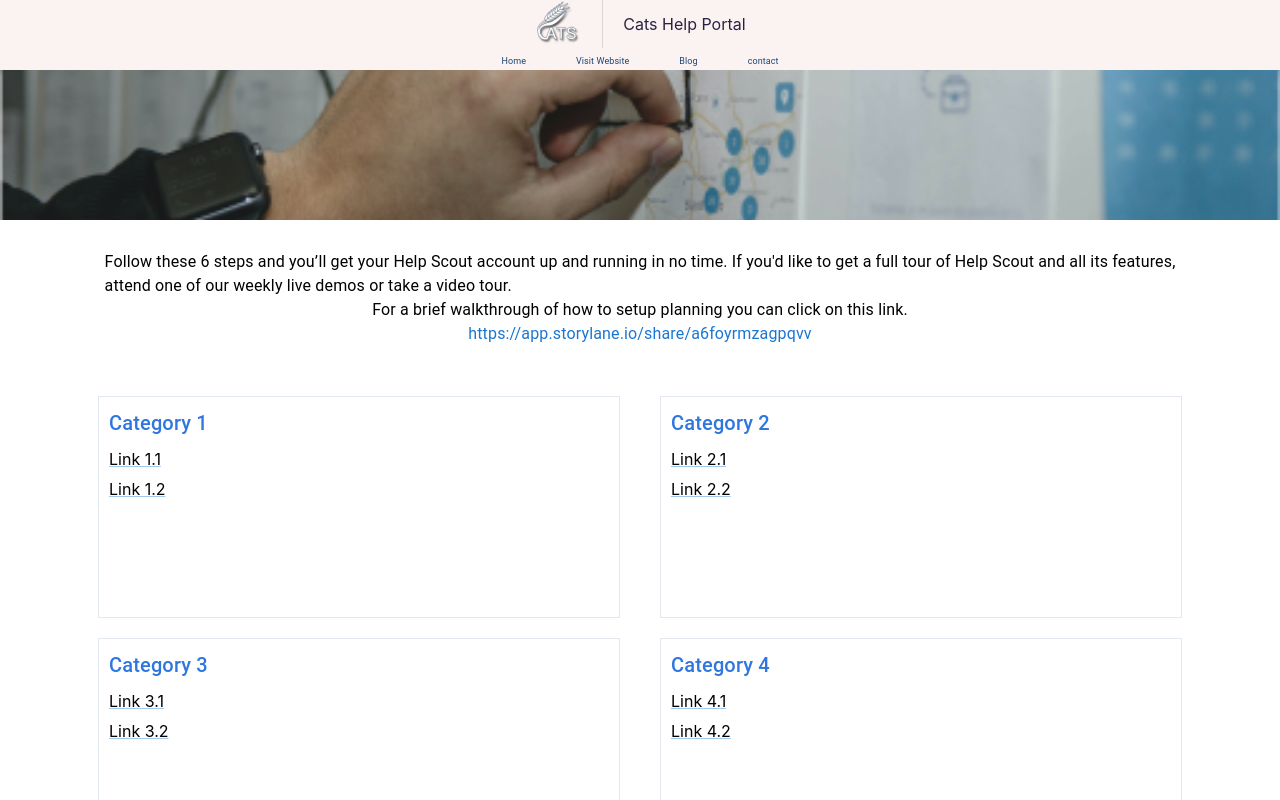
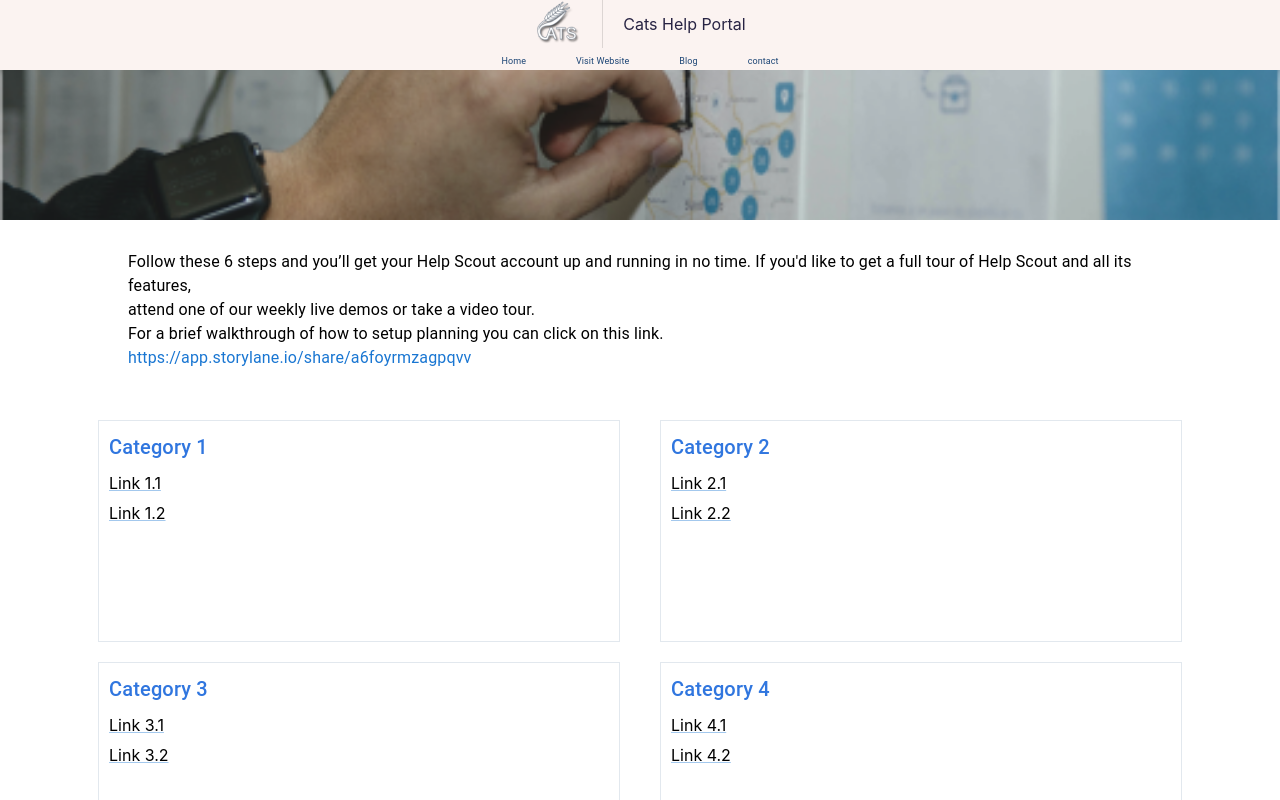
Before and after one commit to yitethio/cats_help_portal, a React (Create React App) app: page /planning in a window 1280 px wide. Shown: the top 800 px of the page. Built offline with nearby package versions, Linux system fonts and the light colour scheme.

Commit message:
done for now  with the planing page

```diff
--- a/src/pages/planing.js
+++ b/src/pages/planing.js
@@ -18,7 +18,7 @@
           style={{ width: '100%', height: '100%', objectFit: 'cover' }}
         />
       </div>
-      <div style={{display:"flex", flexDirection:"column", alignItems:"center",marginBottom:'30px' }}>
+      <div style={{display:"flex", flexDirection:"column", marginInline:"10%",marginBottom:'30px' }}>
         <Typography>Follow these 6 steps and you’ll get your Help Scout account up and running in no time. If you'd like to get a full tour of Help Scout and all its features,
             <br></br>attend one of our weekly live demos or take a video tour.</Typography>
         <Typography>
```
